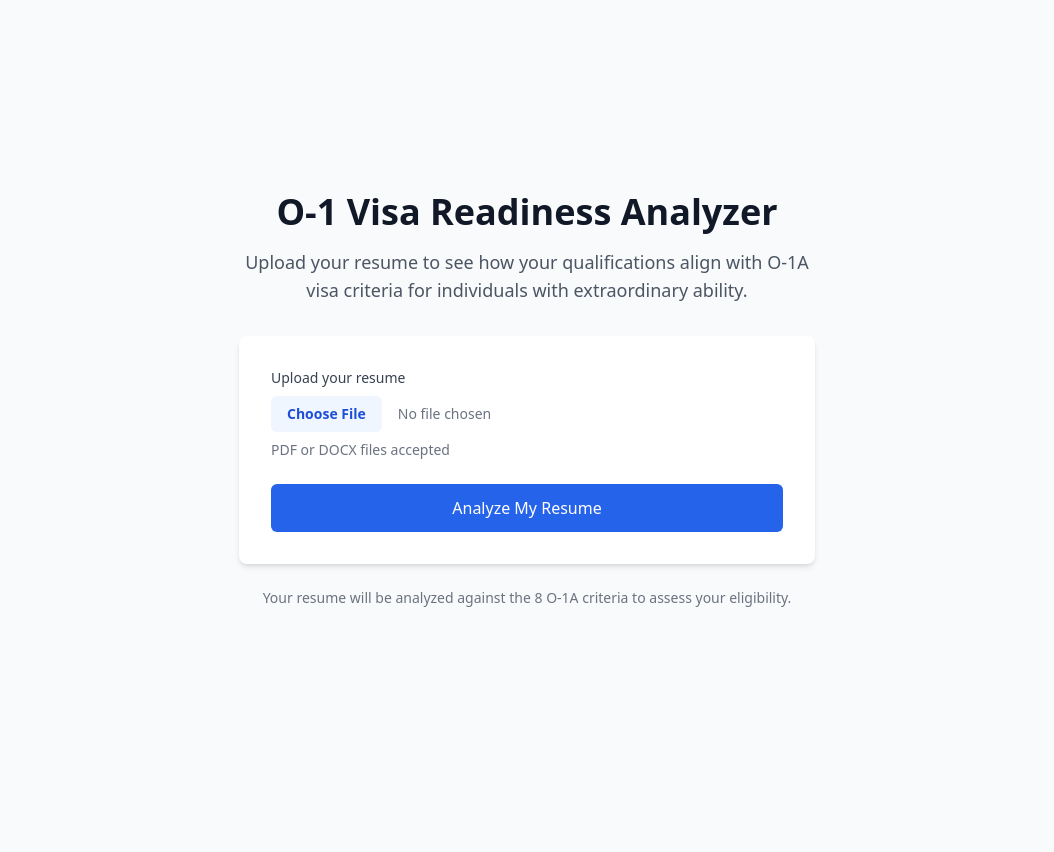
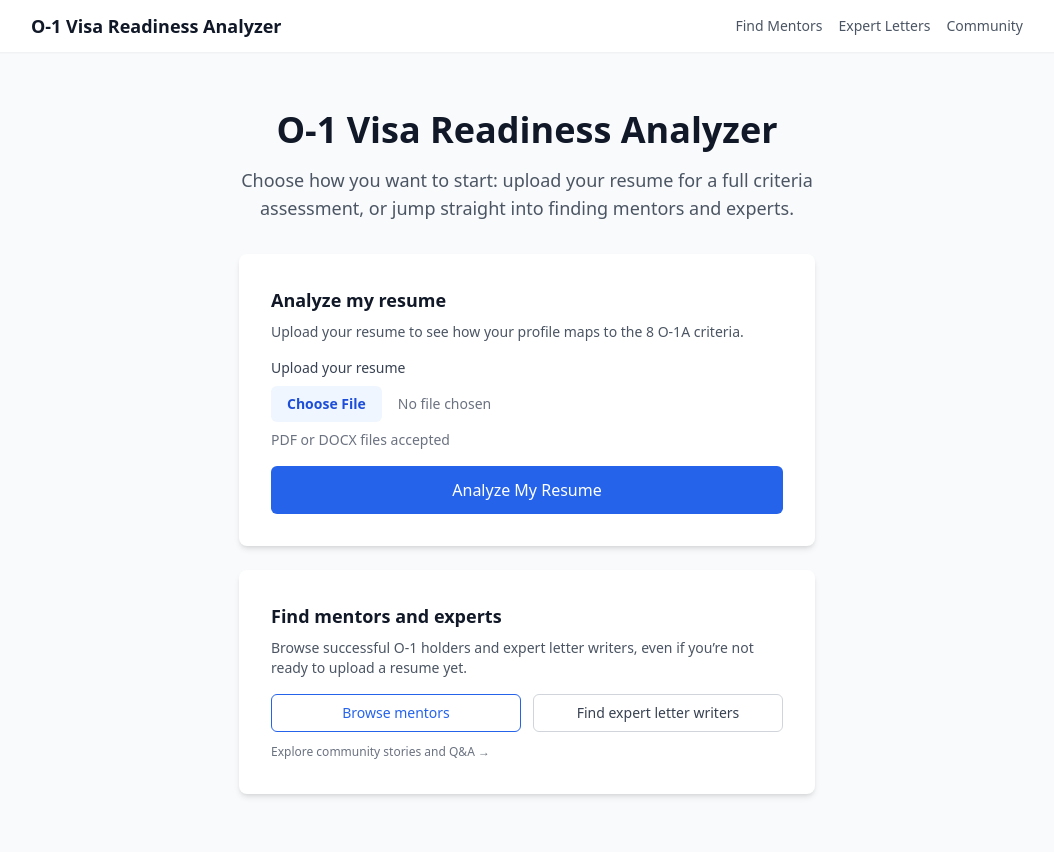
Before and after one commit to euglopi/Alien-Visa, a FastAPI app: page / in a window 1280 px wide. Shown: the whole page, without its empty margins (113-1167 px from the left). Before the commit the page ends 607 px from the top, so only its background shows below. Run offline with FastAPI, Linux system fonts and the light colour scheme; some libraries are stand-ins or nearby versions.

Commit message:
Add mentorship navigation and entry points

```diff
--- a/templates/base.html
+++ b/templates/base.html
@@ -6,11 +6,26 @@
     <title>{% block title %}O-1 Visa Readiness Analyzer{% endblock %}</title>
     <script src="https://cdn.tailwindcss.com"></script>
 </head>
-<body class="bg-gray-50 min-h-screen">
-    {% block content %}
-    <div class="flex items-center justify-center min-h-screen">
-        <h1 class="text-4xl font-bold text-gray-800">Hello World</h1>
-    </div>
-    {% endblock %}
+<body class="bg-gray-50 min-h-screen flex flex-col">
+    <header class="bg-white shadow-sm">
+        <div class="max-w-5xl mx-auto px-4 py-3 flex items-center justify-between">
+            <a href="/" class="text-lg font-semibold text-gray-900">
+                O-1 Visa Readiness Analyzer
+            </a>
+            <nav class="flex items-center gap-4 text-sm">
+                <a href="/mentors" class="text-gray-600 hover:text-gray-900">Find Mentors</a>
+                <a href="/experts" class="text-gray-600 hover:text-gray-900">Expert Letters</a>
+                <a href="/community" class="text-gray-600 hover:text-gray-900">Community</a>
+            </nav>
+        </div>
+    </header>
+
+    <main class="flex-1">
+        {% block content %}
+        <div class="flex items-center justify-center min-h-screen">
+            <h1 class="text-4xl font-bold text-gray-800">Hello World</h1>
+        </div>
+        {% endblock %}
+    </main>
 </body>
 </html>
--- a/templates/index.html
+++ b/templates/index.html
@@ -21,14 +21,20 @@
         <div class="text-center mb-8">
             <h1 class="text-4xl font-bold text-gray-900 mb-4">O-1 Visa Readiness Analyzer</h1>
             <p class="text-lg text-gray-600">
-                Upload your resume to see how your qualifications align with O-1A visa criteria
-                for individuals with extraordinary ability.
+                Choose how you want to start: upload your resume for a full criteria assessment,
+                or jump straight into finding mentors and experts.
             </p>
         </div>
 
+        <div class="grid gap-6">
+            <!-- Option 1: Analyze resume -->
             <div class="bg-white rounded-lg shadow-md p-8">
+                <h2 class="text-lg font-semibold text-gray-900 mb-2">Analyze my resume</h2>
+                <p class="text-sm text-gray-600 mb-4">
+                    Upload your resume to see how your profile maps to the 8 O-1A criteria.
+                </p>
                 <form id="upload-form" action="/upload" method="post" enctype="multipart/form-data">
-                <div class="mb-6">
+                    <div class="mb-4">
                         <label for="resume" class="block text-sm font-medium text-gray-700 mb-2">
                             Upload your resume
                         </label>
@@ -59,9 +65,34 @@
                 </form>
             </div>
 
-        <p class="text-center text-sm text-gray-500 mt-6">
-            Your resume will be analyzed against the 8 O-1A criteria to assess your eligibility.
+            <!-- Option 2: Find mentors without uploading -->
+            <div class="bg-white rounded-lg shadow-md p-8">
+                <h2 class="text-lg font-semibold text-gray-900 mb-2">Find mentors and experts</h2>
+                <p class="text-sm text-gray-600 mb-4">
+                    Browse successful O-1 holders and expert letter writers, even if you’re not ready to upload a resume yet.
                 </p>
+                <div class="flex flex-col sm:flex-row gap-3">
+                    <a
+                        href="/mentors"
+                        class="flex-1 inline-flex items-center justify-center rounded-md border border-blue-600 text-blue-600 px-4 py-2 text-sm font-medium hover:bg-blue-50 transition-colors"
+                    >
+                        Browse mentors
+                    </a>
+                    <a
+                        href="/experts"
+                        class="flex-1 inline-flex items-center justify-center rounded-md border border-gray-300 text-gray-700 px-4 py-2 text-sm font-medium hover:bg-gray-50 transition-colors"
+                    >
+                        Find expert letter writers
+                    </a>
+                </div>
+                <a
+                    href="/community"
+                    class="mt-3 inline-flex items-center text-xs text-gray-500 hover:text-gray-700"
+                >
+                    Explore community stories and Q&A →
+                </a>
+            </div>
+        </div>
     </div>
 </div>
 
```
Lines whose indentation alone changed are shown as unchanged.
